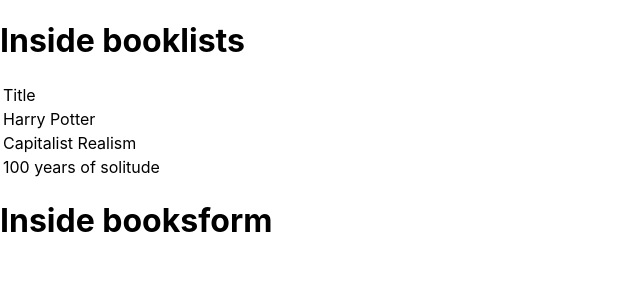
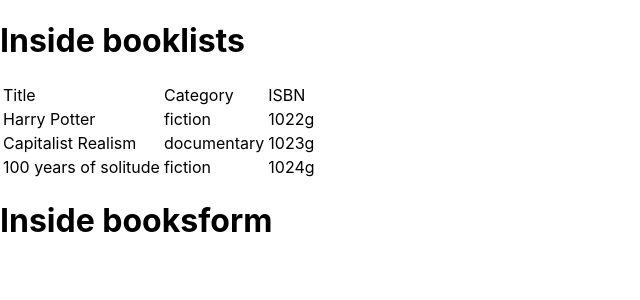
Before and after one commit to leonmezu1/superbookstore, a React (Create React App) app: page / in a window 1280 px wide. Shown: the top 300 px of the page, without its empty margins (0-640 px from the left). Built offline with nearby package versions, Linux system fonts and the light colour scheme.

Commit message:
Connected Booklist and Book components

```diff
--- a/src/components/Book.js
+++ b/src/components/Book.js
@@ -1,5 +1,14 @@
 import React from "react";
 
-const Book = () => <h1>This should be a book</h1>;
+const Book = ({ book }) => {
+  const { title, isbn, category } = book;
+  return (
+    <tr>
+      <td className="title">{title}</td>
+      <td className="category">{category}</td>
+      <td className="isbn">{isbn}</td>
+    </tr>
+  );
+};
 
 export default Book;
--- a/src/containers/BooksList.js
+++ b/src/containers/BooksList.js
@@ -1,5 +1,6 @@
 import React from "react";
 import { useSelector } from "react-redux";
+import Book from "../components/Book";
 
 const BooksList = () => {
   const books = useSelector((state) => state.bookStoreState.books);
@@ -10,22 +11,18 @@
         <thead>
           <tr>
             <td>Title</td>
+            <td>Category</td>
+            <td>ISBN</td>
           </tr>
         </thead>
         <tbody>
-        {books.map(
-          (book) => {
-            return (
-              <tr key={book.id}>
-                <td>{book.title}</td>
-              </tr>
-            )
-          }
-        )}
+          {books.map((book) => (
+            <Book key={book.isbn} book={book} />
+          ))}
         </tbody>
       </table>
     </div>
-  )
+  );
 };
 
 export default BooksList;
--- a/src/reducers/books.js
+++ b/src/reducers/books.js
@@ -3,14 +3,20 @@
 const initialState = {
   books: [
     {
-      title: "Harry Potter"
+      title: "Harry Potter",
+      isbn: "1022g",
+      category: "fiction",
     },
     {
-      title: "Capitalist Realism"
+      title: "Capitalist Realism",
+      isbn: "1023g",
+      category: "documentary",
     },
     {
-      title: "100 years of solitude"
-    }
+      title: "100 years of solitude",
+      isbn: "1024g",
+      category: "fiction",
+    },
   ],
 };
 
@@ -19,4 +25,4 @@
     default:
       return state;
   }
-}
+};
```
